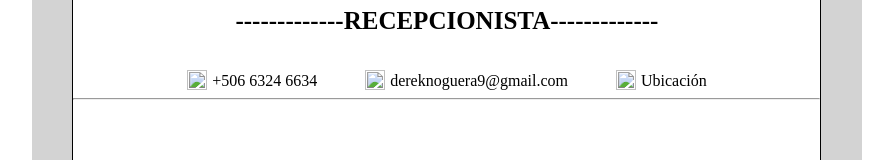
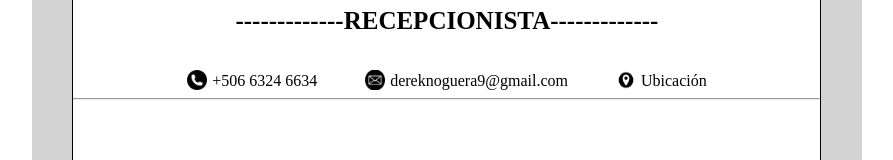
Before and after one commit to DerekNoguera/Proyecto1, a plain HTML site: page index.html in a window 1280 px wide. Shown: the part 166-326 px from the top of the page, without its empty margins (241-1134 px from the left). Drawn offline with Linux system fonts and the light colour scheme.

Commit message:
agregue la img con su tamaño y posicion en html y css

```diff
--- a/index.html
+++ b/index.html
@@ -17,15 +17,15 @@
                     </div>
                     <div class="flex-img">
                         <div class="flex-img-interno">
-                            <img class="tamaño-img" src="" alt="">
+                            <img class="tamaño-img" src="img/telefono circular.png" alt="">
                             <a class="txt-decoration" href="tel:+">+506 6324 6634</a>
                         </div>
                         <div class="flex-img-interno">
-                            <img class="tamaño-img" src="" alt="">
+                            <img class="tamaño-img" src="img/email circular.png" alt="">
                             <a class="txt-decoration" href="mailto:">dereknoguera9@gmail.com</a>
                         </div>
                         <div class="flex-img-interno">
-                            <img class="tamaño-img" src="" alt="">
+                            <img class="tamaño-img" src="img/ubicacion circulo.png" alt="">
                             <a class="txt-decoration" href="http://">Ubicación</a>
                         </div>
                     </div>
```
